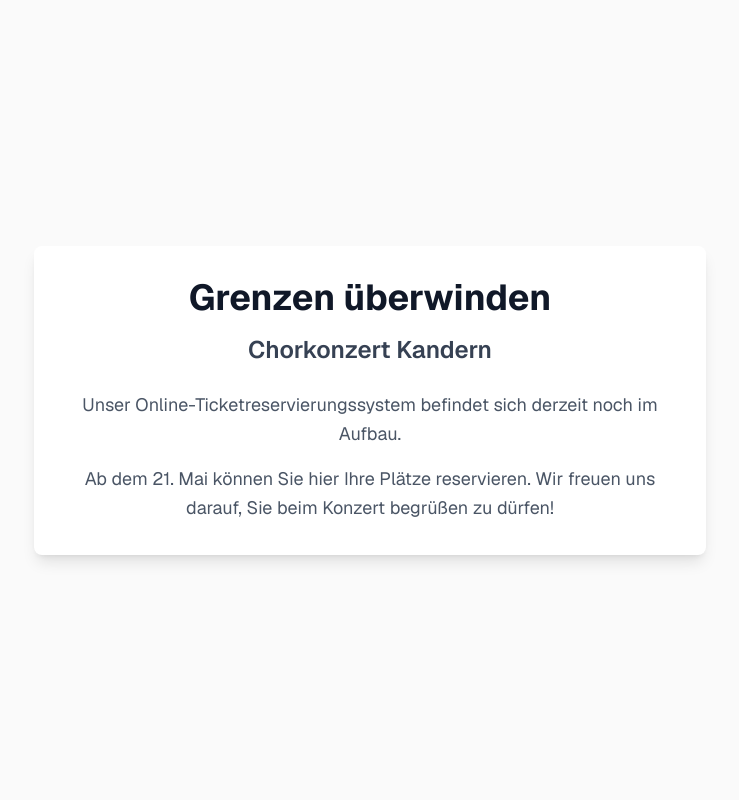
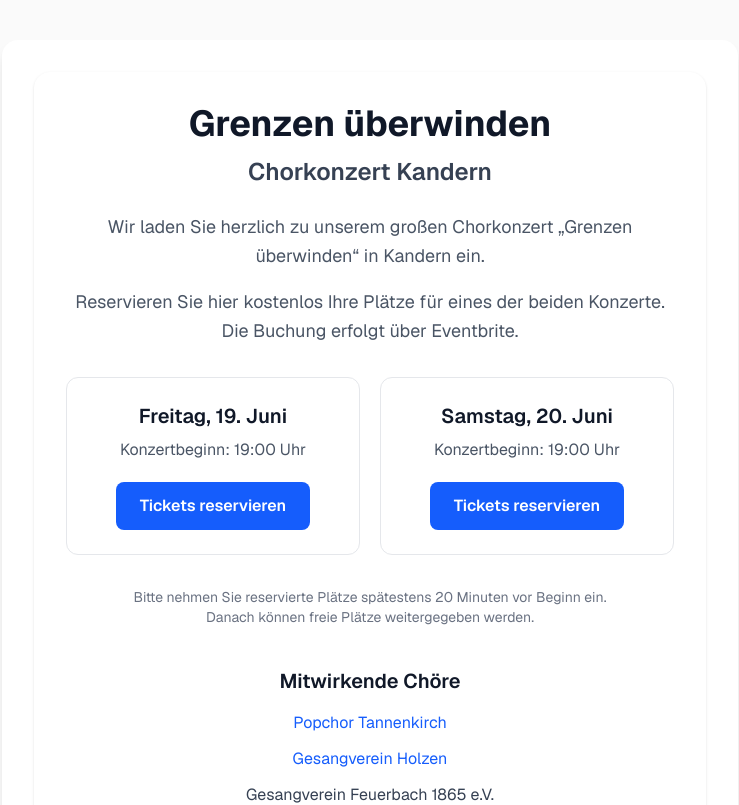
Before and after one commit to fri3d3rike/concert-ticket-app, a Next.js app: page / in a window 1280 px wide. Shown: the top 805 px of the page, without its empty margins (270-1009 px from the left). Built offline with nearby package versions, Linux system fonts and the light colour scheme.

Commit message:
added ticketing sytsem

```diff
--- /dev/null
+++ b/src/app/impressum/page.tsx
@@ -0,0 +1,41 @@
+export default function Impressum() {
+  return (
+    <main className="min-h-screen bg-zinc-50 px-4 py-10">
+      <div className="mx-auto max-w-2xl rounded-2xl bg-white p-8 shadow">
+
+        <h1 className="text-3xl font-bold text-gray-900 mb-6">
+          Impressum
+        </h1>
+
+        <p className="mb-4">
+          <strong>Veranstalter:</strong><br />
+          Gesangverein Feuerbach 1865 e.V.
+        </p>
+
+        <p className="mb-4">
+          <strong>In Kooperation mit:</strong><br />
+          Popchor Tannenkirch<br />
+          Gesangverein Holzen
+        </p>
+
+        <p className="mb-4">
+          Name Vernstalter<br />
+          Straße <br />
+          79379 Müllheim
+        </p>
+
+        <p className="mb-4">
+          Tel.: (07631) XXXX
+        </p>
+
+        <p>
+          E-Mail:{" "}
+          <a href="mailto:khdeiss@t-online.de" className="text-blue-600 hover:underline">
+            email@domain.com
+          </a>
+        </p>
+
+      </div>
+    </main>
+  );
+}
--- a/src/app/page.tsx
+++ b/src/app/page.tsx
@@ -1,21 +1,122 @@
+import Link from "next/link";
+
+const event19 =
+  "https://www.eventbrite.com/e/grenzen-uberwinden-chorkonzert-kandern-tickets-1988182567580?aff=oddtdtcreator";
+
+const event20 =
+  "HIER_DEN_EVENTBRITE_LINK_FUER_20_JUNI_EINFUEGEN";
+
 export default function Home() {
   return (
-    <div className="flex flex-col flex-1 items-center justify-center bg-zinc-50 font-sans dark:bg-black min-h-screen px-4">
-      <main className="text-center max-w-2xl mx-auto bg-white dark:bg-zinc-900 rounded-lg shadow-lg p-8">
-        <h1 className="text-4xl font-bold text-gray-900 dark:text-white mb-4">
+    <div className="min-h-screen bg-zinc-50 px-4 py-10 font-sans dark:bg-black flex flex-col justify-between">
+
+      <main className="mx-auto max-w-3xl rounded-2xl bg-white p-8 text-center shadow-lg dark:bg-zinc-900">
+         <section className="mx-auto max-w-2xl rounded-2xl bg-white p-8 shadow">
+        <h1 className="mb-3 text-4xl font-bold text-gray-900 dark:text-white">
           Grenzen überwinden
         </h1>
-        <h2 className="text-2xl font-semibold text-gray-700 dark:text-gray-300 mb-6">
+
+        <h2 className="mb-6 text-2xl font-semibold text-gray-700 dark:text-gray-300">
           Chorkonzert Kandern
         </h2>
-        <p className="text-lg text-gray-600 dark:text-gray-400 leading-relaxed mb-4">
-          Unser Online-Ticketreservierungssystem befindet sich derzeit noch im Aufbau.
+
+        <p className="mb-4 text-lg leading-relaxed text-gray-600 dark:text-gray-400">
+          Wir laden Sie herzlich zu unserem großen Chorkonzert „Grenzen überwinden“ in Kandern ein.
         </p>
-        <p className="text-lg text-gray-600 dark:text-gray-400 leading-relaxed">
-          Ab dem 21. Mai können Sie hier Ihre Plätze reservieren.
-          Wir freuen uns darauf, Sie beim Konzert begrüßen zu dürfen!
+
+        <p className="mb-8 text-lg leading-relaxed text-gray-600 dark:text-gray-400">
+          Reservieren Sie hier kostenlos Ihre Plätze für eines der beiden
+          Konzerte. Die Buchung erfolgt über Eventbrite.
         </p>
-      </main>
+
+        {/* KONZERT BUTTONS */}
+        <div className="grid gap-5 md:grid-cols-2">
+
+          <div className="rounded-xl border border-gray-200 p-6 dark:border-zinc-700">
+            <h3 className="mb-2 text-xl font-semibold text-gray-900 dark:text-white">
+              Freitag, 19. Juni
+            </h3>
+            <p className="mb-5 text-gray-600 dark:text-gray-400">
+              Konzertbeginn: 19:00 Uhr
+            </p>
+            <a
+              href={event19}
+              target="_blank"
+              rel="noopener noreferrer"
+              className="inline-block rounded-lg bg-blue-600 px-6 py-3 font-semibold text-white transition hover:bg-blue-700"
+            >
+              Tickets reservieren
+            </a>
+          </div>
+
+          <div className="rounded-xl border border-gray-200 p-6 dark:border-zinc-700">
+            <h3 className="mb-2 text-xl font-semibold text-gray-900 dark:text-white">
+              Samstag, 20. Juni
+            </h3>
+            <p className="mb-5 text-gray-600 dark:text-gray-400">
+              Konzertbeginn: 19:00 Uhr
+            </p>
+            <a
+              href={event20}
+              target="_blank"
+              rel="noopener noreferrer"
+              className="inline-block rounded-lg bg-blue-600 px-6 py-3 font-semibold text-white transition hover:bg-blue-700"
+            >
+              Tickets reservieren
+            </a>
+          </div>
+
+        </div>
+                <p className="mt-8 text-sm text-gray-500 dark:text-gray-400">
+          Bitte nehmen Sie reservierte Plätze spätestens 20 Minuten vor Beginn ein. <br />
+          Danach können freie Plätze weitergegeben werden.
+        </p>
+
+        {/* CHÖRE */}
+        <div className="mt-10 text-left">
+          <h3 className="mb-4 text-xl font-semibold text-gray-900 dark:text-white text-center">
+            Mitwirkende Chöre
+          </h3>
+
+          <ul className="space-y-3 text-gray-700 dark:text-gray-300 text-center">
+            <li>
+              <a
+                href="https://popchor-tannenkirch.de"
+                target="_blank"
+                rel="noopener noreferrer"
+                className="text-blue-600 hover:underline"
+              >
+                Popchor Tannenkirch
+              </a>
+            </li>
+
+            <li>
+              <a
+                href="https://www.gesangvereinholzen.de"
+                target="_blank"
+                rel="noopener noreferrer"
+                className="text-blue-600 hover:underline"
+              >
+                Gesangverein Holzen
+              </a>
+            </li>
+
+            <li>
+              Gesangverein Feuerbach 1865 e.V.
+            </li>
+          </ul>
+        </div>
+
+
+              </section>
+
+      {/* FOOTER */}
+      <footer className="mt-8 text-xs text-gray-500">
+        <Link href="/impressum" className="hover:underline">
+          Impressum
+        </Link>
+      </footer>
+    </main>
     </div>
   );
 }
```
